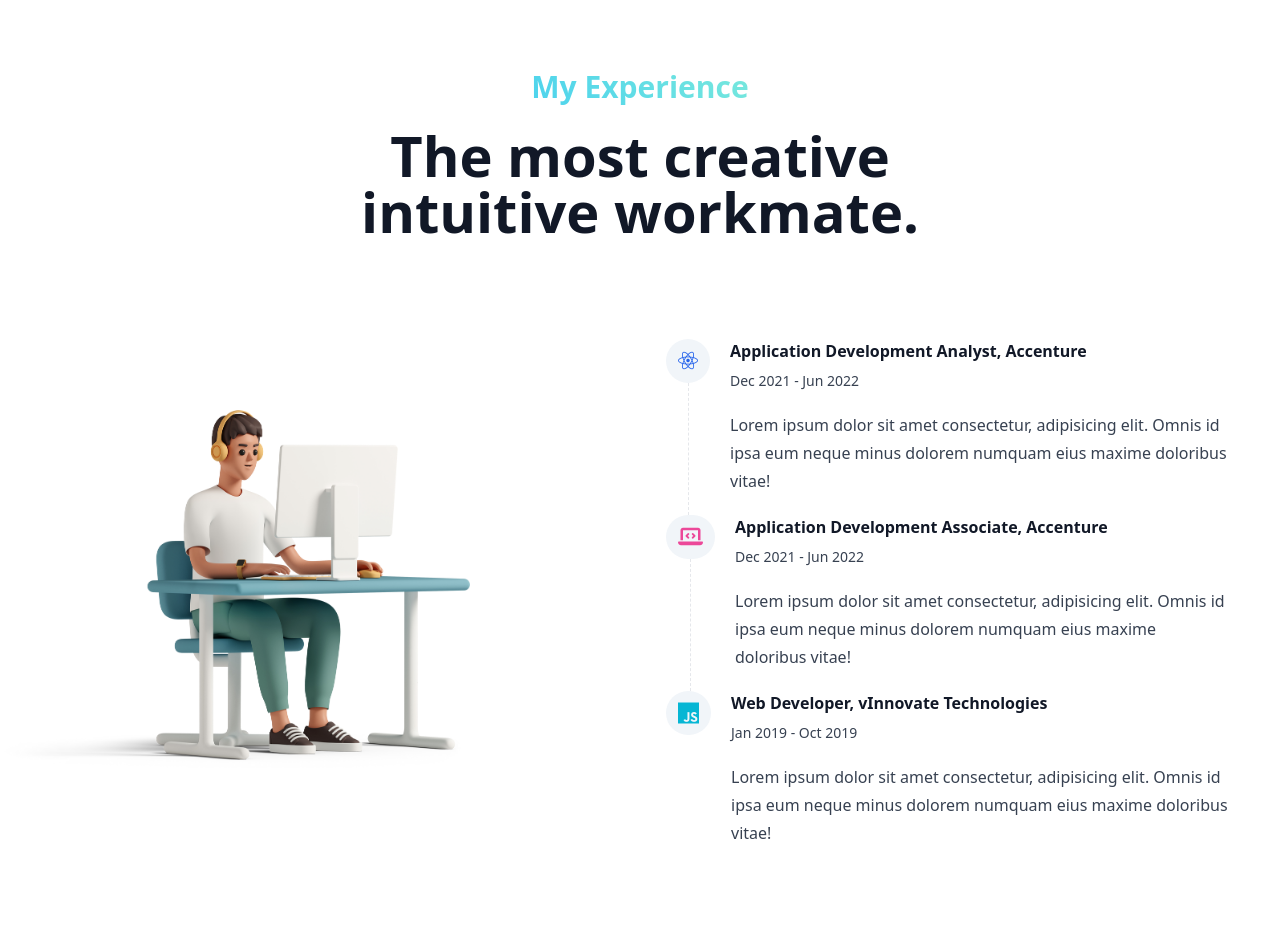
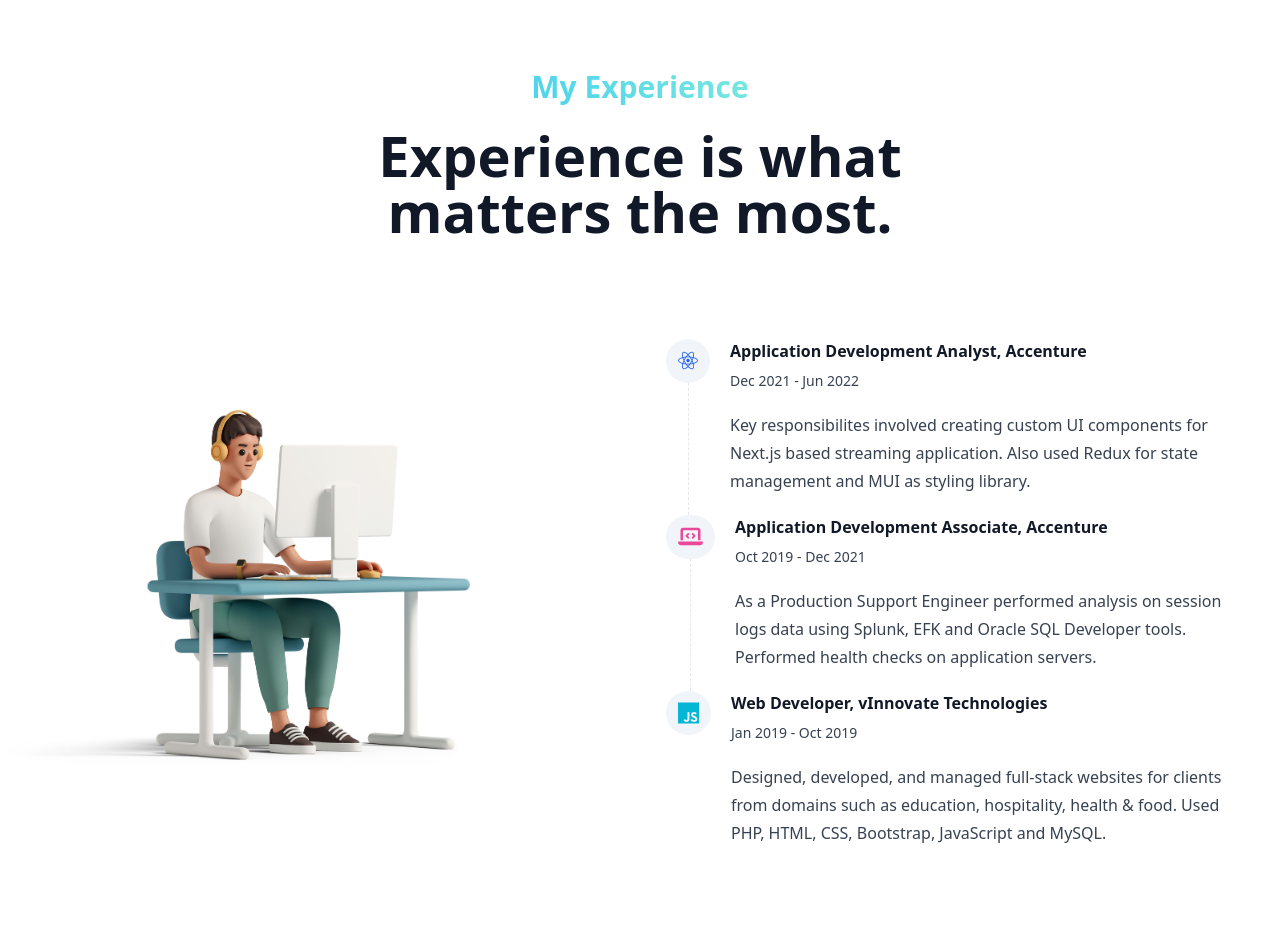
Before and after one commit to ratnesh1972/portfolio, a React (Create React App) app: page / in a window 1280 px wide. Shown: the part 3340-4292 px from the top of the page. Built offline with nearby package versions, Linux system fonts and the light colour scheme.

Commit message:
Experience content added

```diff
--- a/package.json
+++ b/package.json
@@ -15,7 +15,8 @@
     "start": "react-scripts start",
     "build": "react-scripts build",
     "test": "react-scripts test",
-    "eject": "react-scripts eject"
+    "eject": "react-scripts eject",
+    "deploy": "aws s3 sync build/ s3://ratneshpatil --acl public-read"
   },
   "eslintConfig": {
     "extends": [
--- a/src/components/experience/Experience.js
+++ b/src/components/experience/Experience.js
@@ -9,7 +9,7 @@
                 {/* Heading and subheading of our section */}
                 <div className="prose lg:prose-xl text-center m-auto mb-5 dark:prose-invert">
                     <h3 className="gradient-text3">My Experience</h3>
-                    <h1>The most creative intuitive workmate.</h1>
+                    <h1>Experience is what matters the most.</h1>
                 </div>
                 {/* Divide content and img into two columns */}
                 <div className="grid grid-cols-1 gap-5 mt-10 lg:grid-cols-2 lg:mt-20">
@@ -31,7 +31,7 @@
                                     <div>
                                         <h4 className="mt-0">Application Development Analyst, Accenture</h4>
                                         <p className="text-sm">Dec 2021 - Jun 2022</p>
-                                        <p>Lorem ipsum dolor sit amet consectetur, adipisicing elit. Omnis id ipsa eum neque minus dolorem numquam eius maxime doloribus vitae!</p>
+                                        <p>Key responsibilites involved creating custom UI components for Next.js based streaming application. Also used Redux for state management and MUI as styling library.</p>
                                     </div>
                                 </div>
                             </div>
@@ -45,8 +45,8 @@
                                     {/* Content */}
                                     <div>
                                         <h4 className="mt-0">Application Development Associate, Accenture</h4>
-                                        <p className="text-sm">Dec 2021 - Jun 2022</p>
-                                        <p>Lorem ipsum dolor sit amet consectetur, adipisicing elit. Omnis id ipsa eum neque minus dolorem numquam eius maxime doloribus vitae!</p>
+                                        <p className="text-sm">Oct 2019 - Dec 2021</p>
+                                        <p>As a Production Support Engineer performed analysis on session logs data using Splunk, EFK and Oracle SQL Developer tools. Performed health checks on application servers.</p>
                                     </div>
                                 </div>
                             </div>
@@ -60,7 +60,7 @@
                                     <div>
                                         <h4 className="mt-0">Web Developer, vInnovate Technologies</h4>
                                         <p className="text-sm">Jan 2019 - Oct 2019</p>
-                                        <p>Lorem ipsum dolor sit amet consectetur, adipisicing elit. Omnis id ipsa eum neque minus dolorem numquam eius maxime doloribus vitae!</p>
+                                        <p>Designed, developed, and managed full-stack websites for clients from domains such as education, hospitality, health & food. Used PHP, HTML, CSS, Bootstrap, JavaScript and MySQL.</p>
                                     </div>
                                 </div>
                             </div>
```
